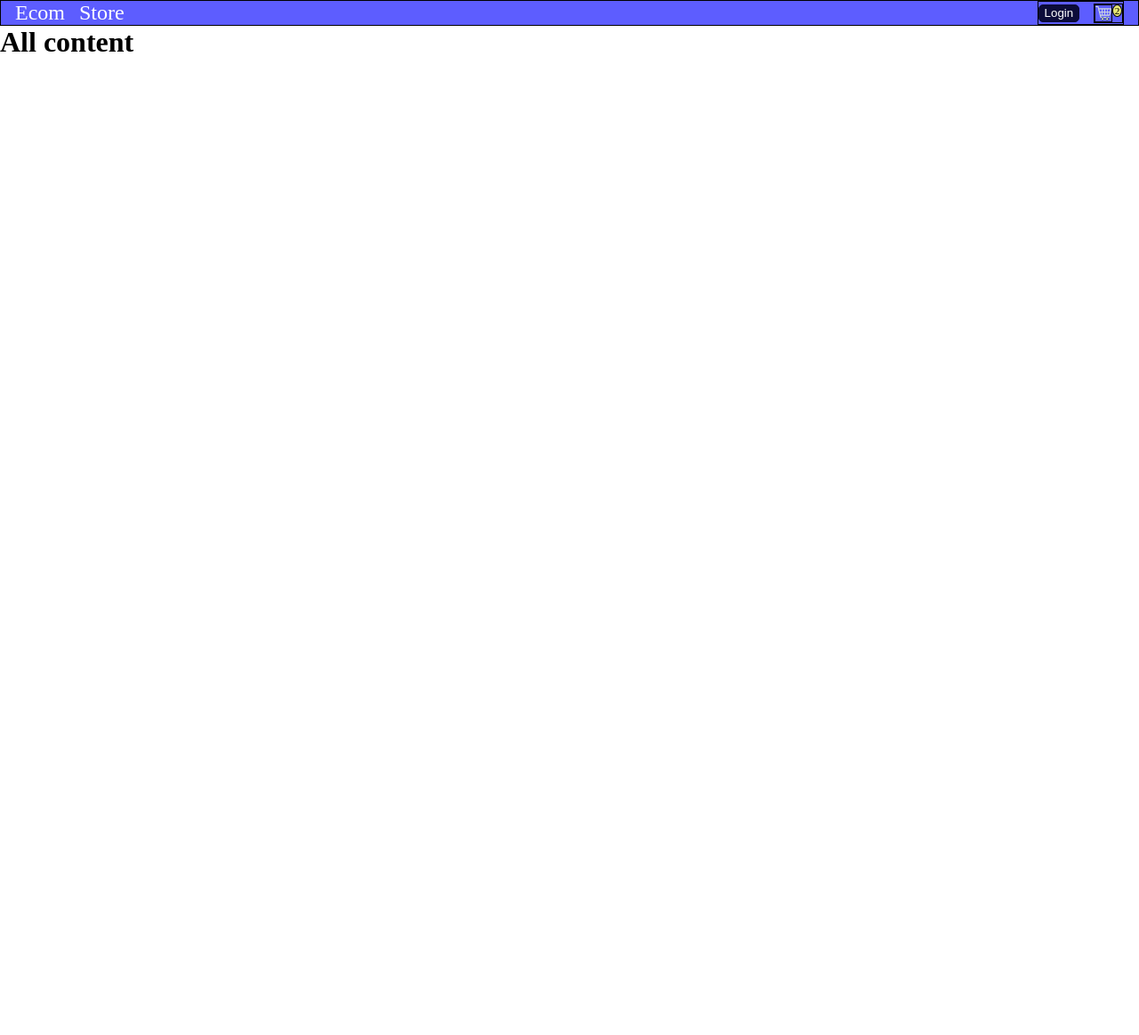
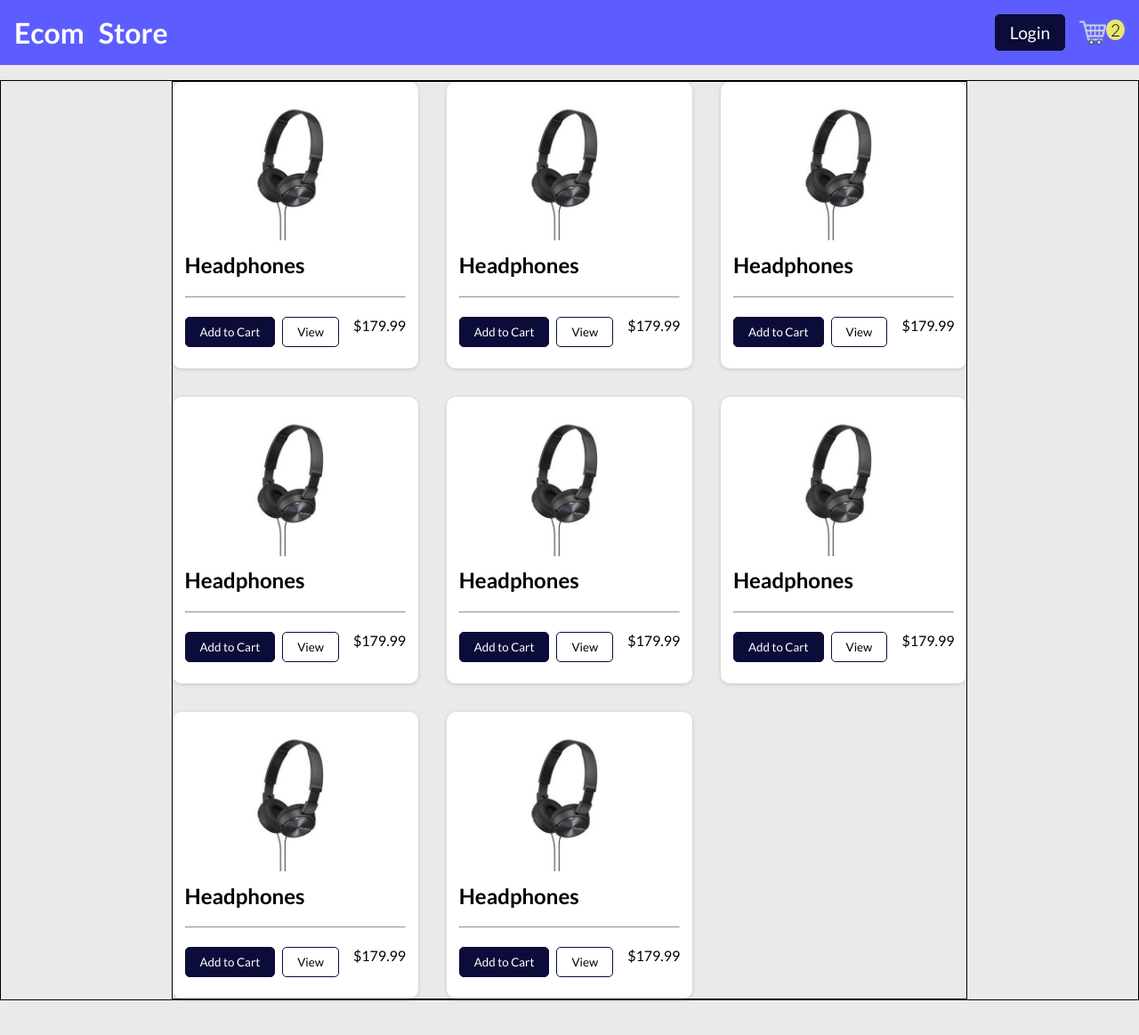
Before and after one commit to Reece-06/ECommerce_Django, a Django app: page / in a window 1280 px wide. Shown: the whole page at 89% size. Before the commit the page ends 58 px from the top, so only its background shows below. Run offline with Django 5.2, Linux system fonts and the light colour scheme.

Commit message:
starting page styling complete

```diff
--- /dev/null
+++ b/ecommerce/shopping_cart/static/shopping_cart/product-list.css
@@ -0,0 +1,57 @@
+.productscontain{
+    display: flex;
+    border: 1px solid black;
+    justify-content: center;
+    align-items: center;
+    margin-top: 7%;
+    margin-bottom: 3%;
+}
+.products{
+    display: flex;
+    width: 70%;
+    border: 1px solid black;
+    flex-wrap: wrap;
+    gap: 2rem;
+    background-color: rgb(234, 234, 234);
+}
+.product{
+    flex-basis: calc((100% / 3) - (2rem/1.5));
+    background-color: white;
+    box-shadow: rgba(0, 0, 0, 0.16) 0px 1px 4px;
+    border-radius: 10px;
+    display: flex;
+    flex-direction: column;
+    gap: 0.8rem;
+    padding: 1.5rem 0;
+}
+
+.product hr{
+    width: 90%;
+}
+.product h1{
+    margin-left: 5%;
+}
+.productbotcontain div{
+    display: flex;
+    gap: 0.5rem;
+}
+.productbotcontain button{
+    padding: 0.5rem 1rem;
+    border-radius: 5px;
+}
+.productbotcontain button:nth-child(1){
+    border: 1px solid rgb(12, 12, 58);
+    background-color: rgb(12, 12, 58);
+    color: white;
+
+}
+.productbotcontain button:nth-child(2){
+    border: 1px solid rgb(12, 12, 58);
+    background-color: white;
+}
+
+.productbotcontain{
+    margin: 0 5%;
+    display: flex;
+    justify-content: space-between;
+}
--- a/ecommerce/shopping_cart/templates/shopping_cart/all-products.html
+++ b/ecommerce/shopping_cart/templates/shopping_cart/all-products.html
@@ -1,9 +1,113 @@
 {% extends "base.html" %}
+{% load static %}
+
+{% block css_files %}
+    <link rel="stylesheet" href="{% static "shopping_cart/product-list.css" %}">
+{% endblock  %}
 
 {% block title %}
     All Products
 {% endblock  %}
 
 {% block content %}
-    <h1>All content</h1>
+    <div class="productscontain">
+        <section class="products">
+            <div class="product">
+                <img src="{% static "shopping_cart/images/headphones.jpg" %}" alt="headphone">
+                <h1>Headphones</h1>
+                <hr>
+                <div class="productbotcontain">
+                    <div>
+                        <button>Add to Cart</button>
+                        <button>View</button>
+                    </div>
+                    <span>$179.99</span>
+                </div>
+            </div>
+            <div class="product">
+                <img src="{% static "shopping_cart/images/headphones.jpg" %}" alt="headphone">
+                <h1>Headphones</h1>
+                <hr>
+                <div class="productbotcontain">
+                    <div>
+                        <button>Add to Cart</button>
+                        <button>View</button>
+                    </div>
+                    <span>$179.99</span>
+                </div>
+            </div>
+            <div class="product">
+                <img src="{% static "shopping_cart/images/headphones.jpg" %}" alt="headphone">
+                <h1>Headphones</h1>
+                <hr>
+                <div class="productbotcontain">
+                    <div>
+                        <button>Add to Cart</button>
+                        <button>View</button>
+                    </div>
+                    <span>$179.99</span>
+                </div>
+            </div>
+            <div class="product">
+                <img src="{% static "shopping_cart/images/headphones.jpg" %}" alt="headphone">
+                <h1>Headphones</h1>
+                <hr>
+                <div class="productbotcontain">
+                    <div>
+                        <button>Add to Cart</button>
+                        <button>View</button>
+                    </div>
+                    <span>$179.99</span>
+                </div>
+            </div>
+            <div class="product">
+                <img src="{% static "shopping_cart/images/headphones.jpg" %}" alt="headphone">
+                <h1>Headphones</h1>
+                <hr>
+                <div class="productbotcontain">
+                    <div>
+                        <button>Add to Cart</button>
+                        <button>View</button>
+                    </div>
+                    <span>$179.99</span>
+                </div>
+            </div>
+            <div class="product">
+                <img src="{% static "shopping_cart/images/headphones.jpg" %}" alt="headphone">
+                <h1>Headphones</h1>
+                <hr>
+                <div class="productbotcontain">
+                    <div>
+                        <button>Add to Cart</button>
+                        <button>View</button>
+                    </div>
+                    <span>$179.99</span>
+                </div>
+            </div>
+            <div class="product">
+                <img src="{% static "shopping_cart/images/headphones.jpg" %}" alt="headphone">
+                <h1>Headphones</h1>
+                <hr>
+                <div class="productbotcontain">
+                    <div>
+                        <button>Add to Cart</button>
+                        <button>View</button>
+                    </div>
+                    <span>$179.99</span>
+                </div>
+            </div>
+            <div class="product">
+                <img src="{% static "shopping_cart/images/headphones.jpg" %}" alt="headphone">
+                <h1>Headphones</h1>
+                <hr>
+                <div class="productbotcontain">
+                    <div>
+                        <button>Add to Cart</button>
+                        <button>View</button>
+                    </div>
+                    <span>$179.99</span>
+                </div>
+            </div>
+        </section>
+    </div>
 {% endblock %}
--- a/ecommerce/static/cssreset.css
+++ b/ecommerce/static/cssreset.css
@@ -5,14 +5,19 @@ html {
   *, *:before, *:after {
     box-sizing: inherit;
   }
-
-  body, h1, h2, h3, h4, h5, h6, p, ol, ul {
+  body{
+    background-color: rgb(234, 234, 234);
+  }
+  body, h1, h2, h3, h4, h5, h6, p, ol, ul, button {
     margin: 0;
     padding: 0;
+    font-family: "Lato", sans-serif;
+
   }
 
 
   img {
     max-width: 100%;
     height: auto;
+
   }
--- a/ecommerce/static/includes/navigation.css
+++ b/ecommerce/static/includes/navigation.css
@@ -1,9 +1,12 @@
+
 .navigation{
     display: flex;
     width: 100%;
-    border: 1px solid black;
     justify-content: space-between;
     background-color: rgb(93, 93, 255);
+    padding: 1rem 0;
+    position: fixed;
+    top: 0;
 }
 .navleft{
     display: flex;
@@ -12,41 +15,43 @@
     margin-left: 1rem;
 }
 .navleft span{
-    font-size: 1.5rem;
+    font-size: 2rem;
     color: white;
+    font-weight: bold;
 }
 .navright{
     display: flex;
     gap: 1rem;
     align-items: center;
-    border:1px solid black;
     margin-right: 1rem;
 }
 .navshopping{
     display: flex;
-    border:1px solid black;
 }
 .navshopping div{
     display: flex;
     border-radius: 50%;
-    border:1px solid black;
     height: fit-content;
-    padding: 0 0.1rem;
+    padding: 0 0.3rem;
     background-color: rgb(231, 231, 116);
 }
 .navshopping span{
-    font-size: 0.7rem;
+    font-size: 1.2rem;
+    font-weight: 300;
+
 }
 .navright img{
-    min-width: 20px;
-    width: 20px;
-    border:1px solid black;
+    min-width: 30px;
+    width: 30px;
 }
 .navright button{
-    height: 80%;
+    font-weight: 400;
     background-color: rgb(12, 12, 58);
     color: white;
     border-style: none;
     border: 1px solid rgb(12, 12, 58);
     border-radius: 5px;
+    font-size: 1.2rem;
+    padding: 0.5rem 1rem;
+
 }
--- a/ecommerce/templates/base.html
+++ b/ecommerce/templates/base.html
@@ -5,6 +5,9 @@
     <meta charset="UTF-8">
     <meta name="viewport" content="width=device-width, initial-scale=1.0">
     <title>{% block title %}{% endblock  %}</title>
+    <style>
+        @import url('https://fonts.googleapis.com/css2?family=Lato:ital,wght@0,100;0,300;0,400;0,700;0,900;1,100;1,300;1,400;1,700;1,900&display=swap');
+    </style>
     <link rel="stylesheet" href="{% static "includes/navigation.css" %}">
     <link rel="stylesheet" href="{% static "cssreset.css" %}">
     {% block css_files %}{% endblock  %}
```
Also changed, not shown: ecommerce/shopping_cart/static/shopping_cart/images/book.jpg (added), ecommerce/shopping_cart/static/shopping_cart/images/headphones.jpg (added), ecommerce/shopping_cart/static/shopping_cart/images/shirt.jpg (added), ecommerce/shopping_cart/static/shopping_cart/images/shoes.jpg (added), ecommerce/shopping_cart/static/shopping_cart/images/sourcecode.jpg (added), ecommerce/shopping_cart/static/shopping_cart/images/watch.jpg (added).
